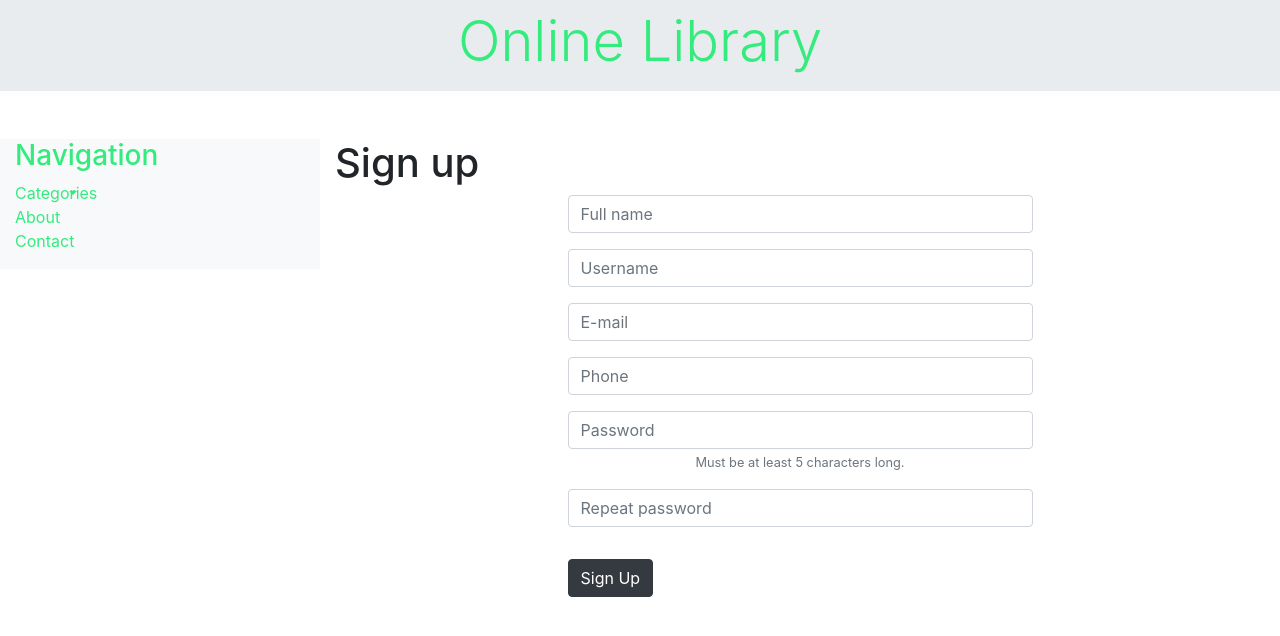
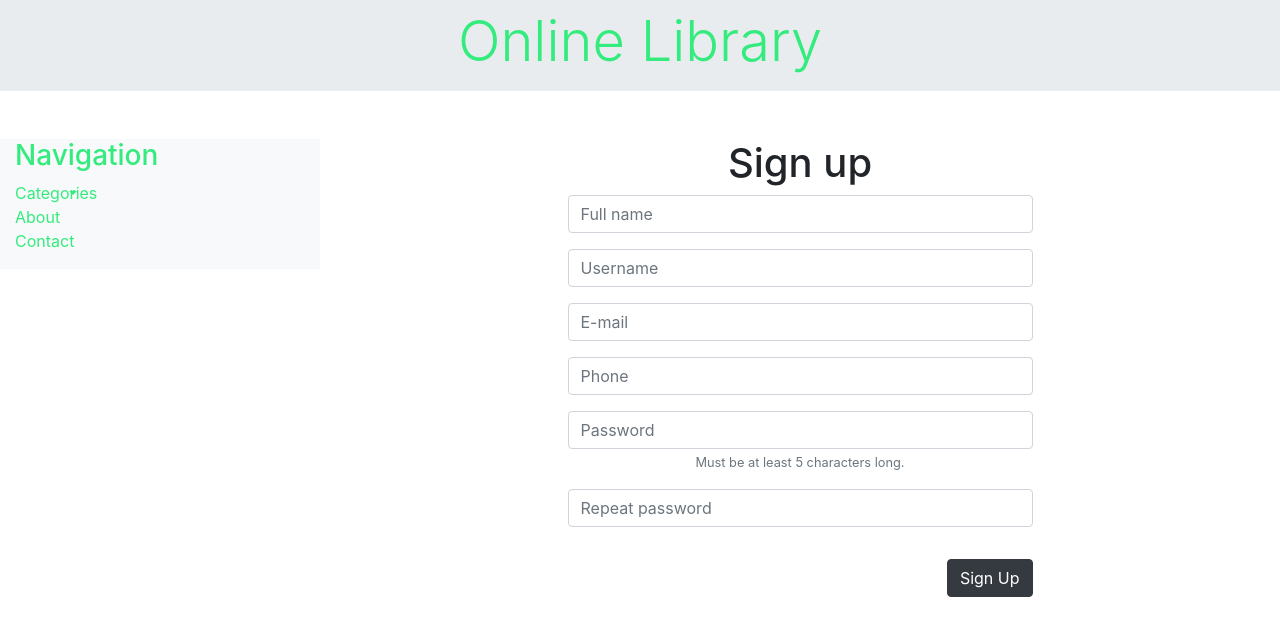
Before and after one commit to waking-eni/php-mvc-online-library, a PHP site: page /signUp.php in a window 1280 px wide. Shown: the part 26-662 px from the top of the page. Run offline with PHP 8.4, Linux system fonts and the light colour scheme; data comes from the database, SQL or seed files in the repository.

Commit message:
Update signUp.php

```diff
--- a/library/view/signUp.php
+++ b/library/view/signUp.php
@@ -26,6 +26,9 @@
 ?>
 <!-- HEADER END -->
 
+<!-- MAIN -->
+<div class="wrapper">
+
 <!-- WRAPPER -->
 <div class="container-fluid wrapper-container">
     <div class="row row-wrapper mt-5">
@@ -36,10 +39,10 @@
         ?>
         <!-- SIDEBAR END -->
 
-        <!-- MAIN -->
+        <!-- SIGN UP -->
         <main class="mainn col-9">
 
-        <h1 class="text-left">Sign up</h1>
+        <h1 class="text-center">Sign up</h1>
 
         <form class="center-div" name="signupForm" action="../inc.scripts/signup.inc.php" method="post" onsubmit="return(validate());">
             <div class="form-group">
@@ -58,19 +61,23 @@
                 <p id="userPwdd"></p>
                 <input class="form-control" type="password" name="pwdrepeat" placeholder="Repeat password">
                 <p id="userPwddRep"></p>
-                <button class="d-block my-3 btn btn-dark float-left" type="submit" name="signup-submit">Sign Up</button>
+                <button class="d-block my-3 btn btn-dark float-right" type="submit" name="signup-submit">Sign Up</button>
             </div>
         </form>
 
         </main>
-        <!--MAIN END-->
+        <!--SIGN UP END END-->
 
     </div>
 </div>
 <!-- WRAPPER END -->
 
+</div>
+<!-- MAIN END -->
+
 <script>
 
+// client side validation
 function validate() {
     if(document.forms["signupForm"]["ufull"].value == "") {
         document.getElementById("userFullname").innerHTML = "Please provide your Full Name";
```
